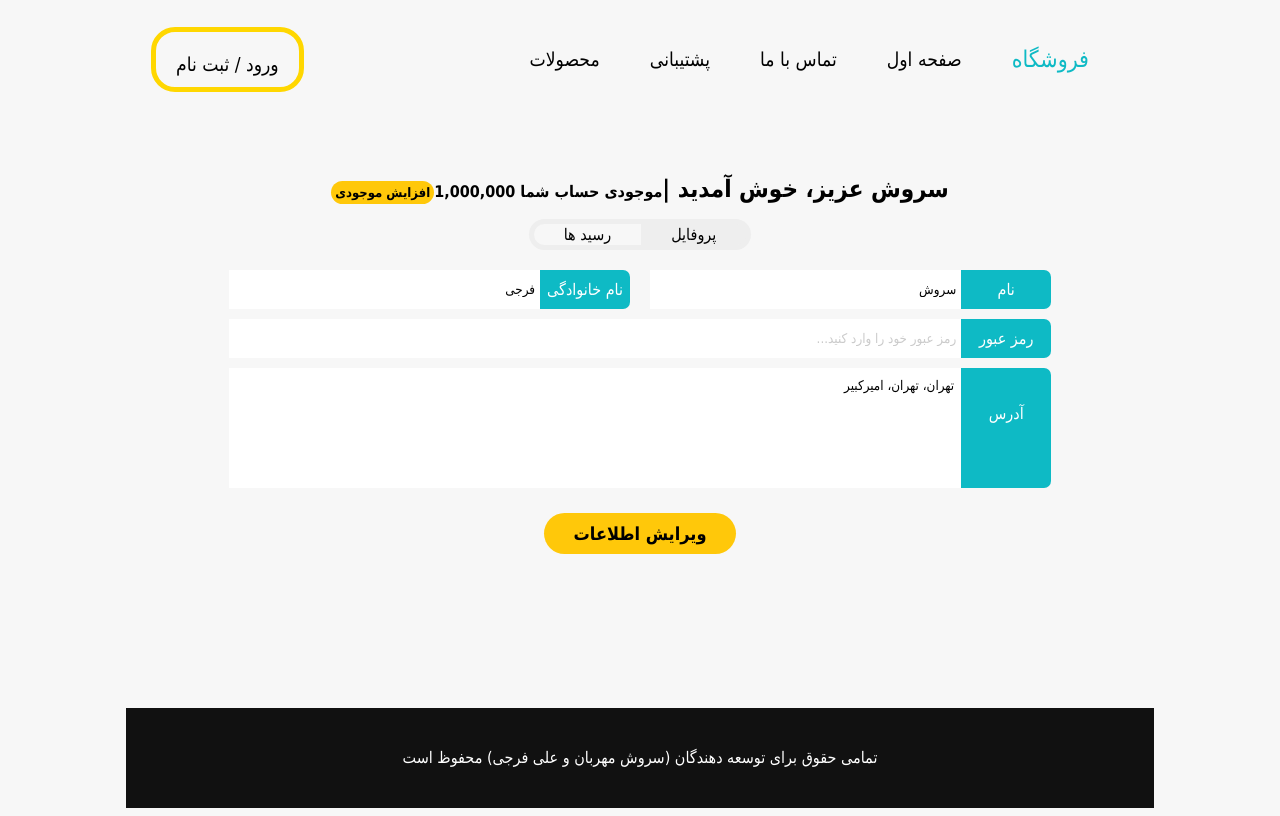
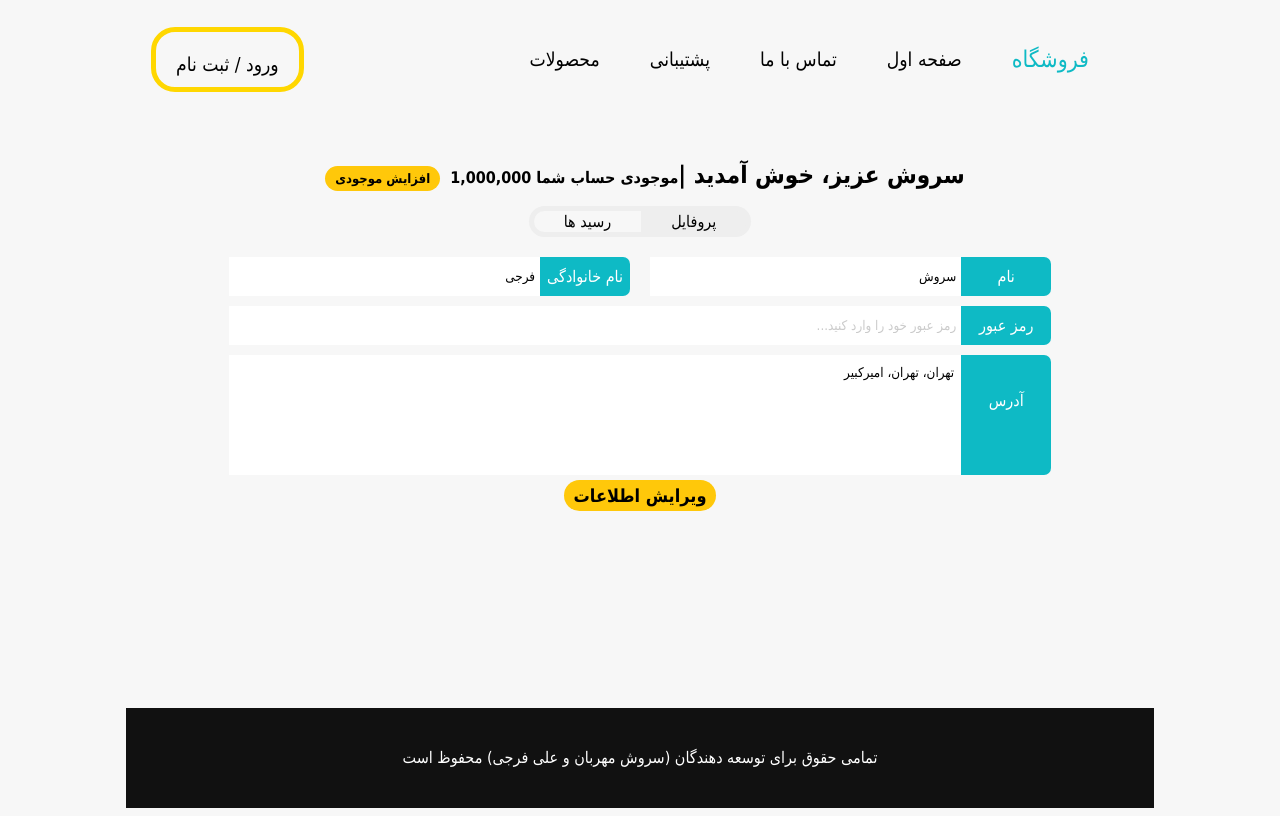
Before and after one commit to alifa98/online-store, an Angular app in the folder online-store/: page /profile in a window 1280 px wide. Built offline with nearby package versions, Linux system fonts and the light colour scheme; a small style sheet from the web is missing.

Commit message:
Yellow Button component is removed

```diff
--- a/online-store/src/app/app.module.ts
+++ b/online-store/src/app/app.module.ts
@@ -5,7 +5,6 @@ import { RouterModule, Routes } from '@angular/router';
 import { AppComponent } from './app.component';
 import { LoginComponent } from './components/main/login/login.component';
 import { SiteInputComponent } from './components/site-input/site-input.component';
-import { YellowButtonComponent } from './components/yellow-button/yellow-button.component';
 import { SignupComponent } from './components/main/signup/signup.component';
 import { SiteTextareaComponent } from './components/site-textarea/site-textarea.component';
 import { ProfileComponent } from './components/main/profile/profile.component';
@@ -37,7 +36,6 @@ const appRoutes: Routes = [
     AppComponent,
     LoginComponent,
     SiteInputComponent,
-    YellowButtonComponent,
     SignupComponent,
     SiteTextareaComponent,
     ProfileComponent,
--- a/online-store/src/app/components/main/login/login.component.html
+++ b/online-store/src/app/components/main/login/login.component.html
@@ -2,5 +2,5 @@
     <h2 class="turquoise-blue">فروشگاه - ورود</h2>
     <app-site-input label="ایمیل" placeholder="ایمیل خود را وارد کنید..."></app-site-input>
     <app-site-input label="رمز عبور" placeholder="رمز عبور خود را وارد کنید..."></app-site-input>
-    <app-yellow-button text="ورود"></app-yellow-button>
+    <app-btn classes="btn-gold" text="ورود"></app-btn>
 </div>
--- a/online-store/src/app/components/main/profile/profile.component.html
+++ b/online-store/src/app/components/main/profile/profile.component.html
@@ -2,7 +2,7 @@
   <div class="profile-container--title" dir="rtl">
     <h2 dir="rtl">سروش عزیز، خوش آمدید |</h2>
     <h4>موجودی حساب شما 1,000,000</h4>
-    <app-yellow-button text="افزایش موجودی" small="1"></app-yellow-button>
+    <app-btn class="profile-container--profile-button" classes="btn-gold btn-small" text="افزایش موجودی"></app-btn>
   </div>
   <div class="profile-container--tab">
     <app-tab></app-tab>
@@ -17,6 +17,6 @@
   <div *ngIf="currentProfileStatus == 'Profile'" class="profile-container--third-row">
     <app-site-textarea dir="rtl" label="آدرس" placeholder="آدرس خود را وارد کنید..." value='تهران، تهران، امیرکبیر'></app-site-textarea>
   </div>
-  <app-yellow-button *ngIf="currentProfileStatus == 'Profile'" text="ویرایش اطلاعات" class="profile-container--profile-button"></app-yellow-button>
+  <app-btn class="profile-container--profile-button" classes="btn-gold" onClickEventName="" text="ویرایش اطلاعات"></app-btn>
 </div>
 <app-table *ngIf="currentProfileStatus == 'Receipts'" [headers]="headers" [items]="receipts"></app-table>
--- a/online-store/src/app/components/main/signup/signup.component.css
+++ b/online-store/src/app/components/main/signup/signup.component.css
@@ -28,6 +28,7 @@
 }
 
 .signup-container--signup-button {
+  margin-top: 40px;
   grid-area: button;
   text-align: center;
 }
@@ -35,7 +36,7 @@
 .signup-container {
   display: grid;
   grid-template-columns: 1fr 8fr 1fr;
-  grid-template-rows: 120px auto auto auto 100px auto;
+  grid-template-rows: 50px auto auto auto 100px auto;
   grid-template-areas:
     ". . ."
     ". title ."
--- a/online-store/src/app/components/main/signup/signup.component.html
+++ b/online-store/src/app/components/main/signup/signup.component.html
@@ -11,5 +11,5 @@
   <div class="signup-container--third-row" dir="rtl">
     <app-site-textarea dir="rtl" label="آدرس" placeholder="آدرس خود را وارد کنید..."></app-site-textarea>
   </div>
-  <app-yellow-button text="ثبت نام" class="signup-container--signup-button"></app-yellow-button>
+  <app-btn classes="btn-gold" text="ثبت نام" class="signup-container--signup-button"></app-btn>
 </div>
--- a/online-store/src/app/components/yellow-button/yellow-button.component.css
+++ /dev/null
@@ -1,19 +0,0 @@
-.yellow-button {
-  background-color: #ffc80a;
-  padding: 10px 30px;
-  border: none;
-  border-radius: 100px;
-  font-weight: bold;
-  font-size: large;
-
-  user-select: none;
-}
-
-.small {
-  padding: 4px;
-  font-size: small;
-}
-
-.yellow-button:hover {
-  background-color: #e0b934;
-}
--- a/online-store/src/app/components/yellow-button/yellow-button.component.html
+++ /dev/null
@@ -1 +0,0 @@
-<button class="yellow-button mt-20" [ngClass]="{'small': small}">{{text}}</button>
--- a/online-store/src/app/components/yellow-button/yellow-button.component.ts
+++ /dev/null
@@ -1,15 +0,0 @@
-import { Component, OnInit, Input } from '@angular/core';
-
-@Component({
-  selector: 'app-yellow-button',
-  templateUrl: './yellow-button.component.html',
-  styleUrls: ['./yellow-button.component.css'],
-})
-export class YellowButtonComponent implements OnInit {
-  @Input() text: string;
-  @Input() small: boolean;
-
-  constructor() {}
-
-  ngOnInit(): void {}
-}
--- a/online-store/src/styles.css
+++ b/online-store/src/styles.css
@@ -31,3 +31,24 @@ body {
 .btn-blue:hover {
   background-color: #0084ff;
 }
+
+.btn-gold {
+  background-color: #ffc80a;
+  padding: 10px 30px;
+  border: none;
+  border-radius: 100px;
+  font-weight: bold;
+  font-size: large;
+
+  user-select: none;
+}
+
+
+.btn-gold:hover {
+  background-color: #e0b934;
+}
+
+.btn-small {
+  padding: 4px;
+  font-size: small;
+}
```
